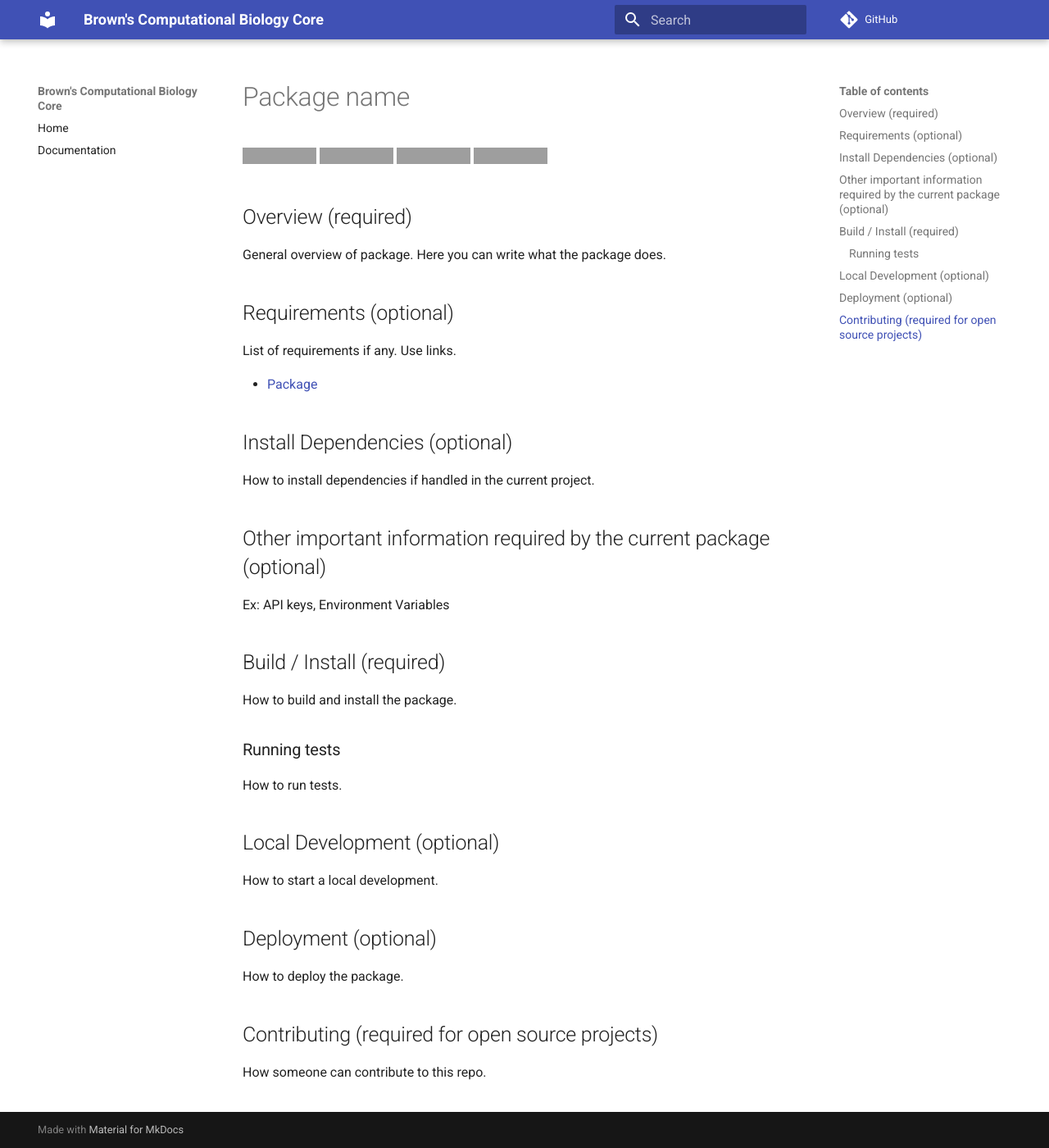
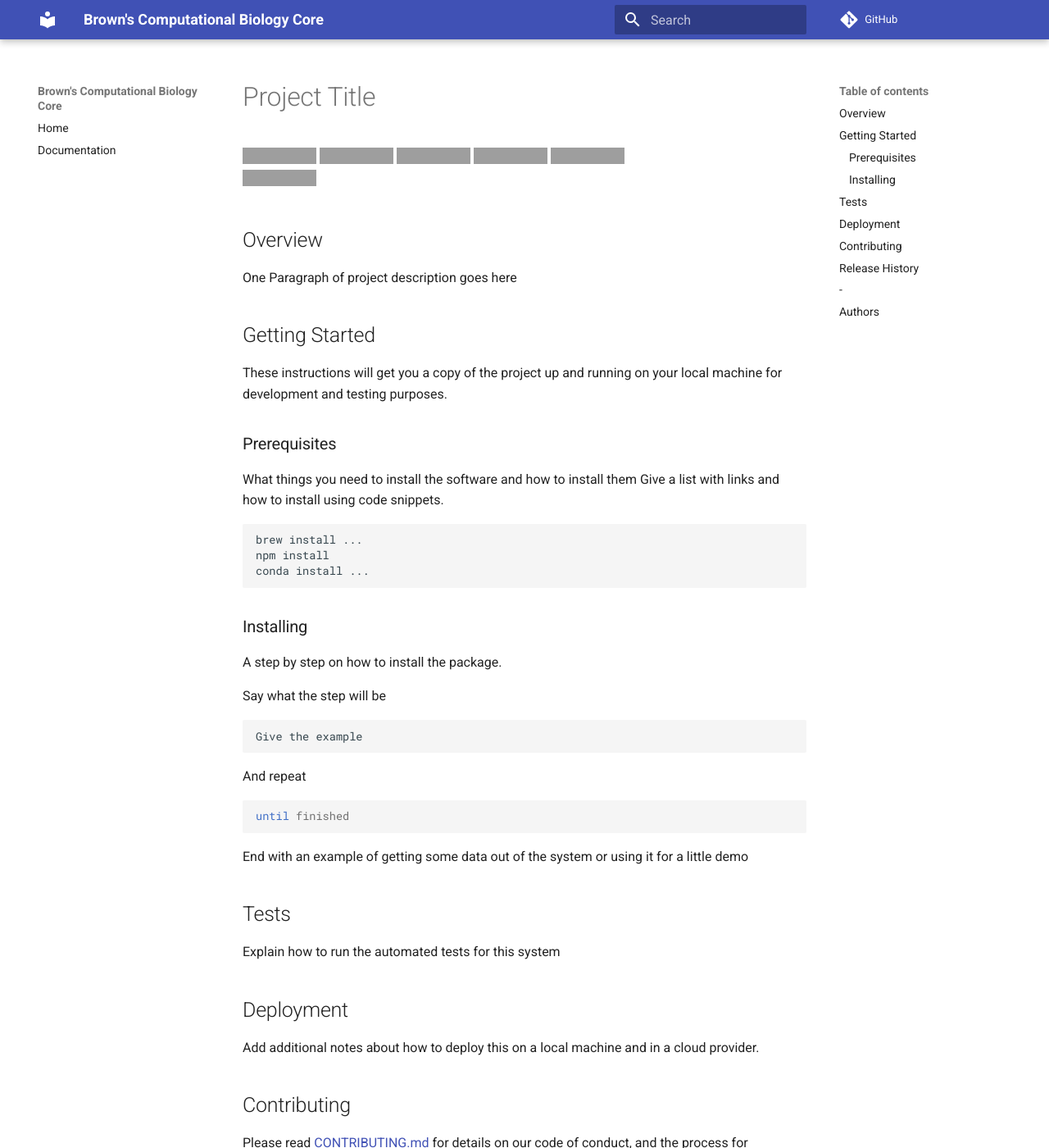
Before and after one commit to compbiocore/cbc-documentation-templates, an MkDocs documentation site: the page built from docs/README_template_software.md, in a window 1280 px wide and 1400 px high. Shown: the whole window at 82% size. Built offline with MkDocs 1.6.1 and Material for MkDocs 9.7.7, drawn with Linux system fonts in a browser that asks for light colours; comment, search, counter and statistics services are not loaded; old or Windows-style settings are respelled for this version of MkDocs; some of the changed text lies outside the part shown; grey boxes are pictures that could not be loaded.

Commit message:
adds README templates and badges

````diff
--- a/docs/README_template_software.md
+++ b/docs/README_template_software.md
@@ -1,37 +1,73 @@
-# Package name
+# Project Title
 
 
 [![Travis](https://img.shields.io/travis/compbiocore/cbc-documentation-templates.svg?style=flat-square)](https://travis-ci.org/compbiocore/cbc-documentation-templates)
-[![Coverage](https://img.shields.io/coveralls/github/jekyll/jekyll.svg?style=flat-square)](http://www.coverage.com) [![Docs](https://img.shields.io/badge/docs-stable-blue.svg?style=flat-square)](https://compbiocore.github.io/cbc-documentation-templates) [![License](https://img.shields.io/badge/license-MIT-orange.svg?style=flat-square)](https://raw.githubusercontent.com/compbiocore/cbc-documentation-templates/master/LICENSE.md)
+[![Coverage](https://img.shields.io/coveralls/github/jekyll/jekyll.svg?style=flat-square)](http://www.coverage.com) [![Docs](https://img.shields.io/badge/docs-stable-blue.svg?style=flat-square)](https://compbiocore.github.io/cbc-documentation-templates)
+[![nbviewer](https://img.shields.io/badge/jupyter_notebooks-nbviewer-purple.svg?style=flat-square)](http://nbviewer.jupyter.org/github/compbiocore/.../master/docs/src/notebooks/)
+[![License](https://img.shields.io/badge/license-MIT-orange.svg?style=flat-square)](https://raw.githubusercontent.com/compbiocore/cbc-documentation-templates/master/LICENSE.md)
+[![Conda](https://img.shields.io/conda/v/compbiocore/optitype.svg?style=flat-square)](https://anaconda.org/compbiocore/optitype)
 
 
-## Overview (required)
+## Overview
+One Paragraph of project description goes here
 
-General overview of package. Here you can write what the package does.
+## Getting Started
 
-## Requirements (optional)
-List of requirements if any. Use links.
+These instructions will get you a copy of the project up and running on your local machine for development and testing purposes.
 
-- [Package](https://package.com)
+### Prerequisites
 
-## Install Dependencies (optional)
-How to install dependencies if handled in the current project.
+What things you need to install the software and how to install them
+Give a list with links and how to install using code snippets.
 
-## Other important information required by the current package (optional)
-Ex: API keys, Environment Variables
+```
+brew install ...
+npm install
+conda install ...
+```
 
-## Build / Install (required)
-How to build and install the package.
+### Installing
 
-### Running tests
-How to run tests.
+A step by step on how to install the package.
 
-## Local Development (optional)
-How to start a local development.
+Say what the step will be
 
-## Deployment (optional)
-How to deploy the package.
+```
+Give the example
+```
 
-## Contributing (required for open source projects)
+And repeat
 
-How someone can contribute to this repo.
+```
+until finished
+```
+
+End with an example of getting some data out of the system or using it for a little demo
+
+## Tests
+
+Explain how to run the automated tests for this system
+
+
+## Deployment
+
+Add additional notes about how to deploy this on a local machine and in a cloud provider.
+
+
+## Contributing
+
+Please read [CONTRIBUTING.md](https://gist.github.com/PurpleBooth/b24679402957c63ec426) for details on our code of conduct, and the process for submitting pull requests to us.
+
+## Release History
+- 0.4
+  - CHANGES:
+    -
+    -
+
+- 0.3
+  - CHANGES:
+
+
+## Authors
+
+List authors and affiliation.
````
Also changed, not shown: docs/README_template_workshop.md (added, +34 -0 lines), docs/badges.md (added, +41 -0 lines).
